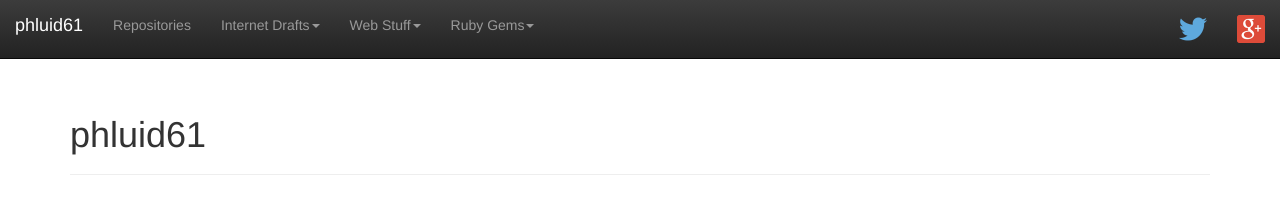
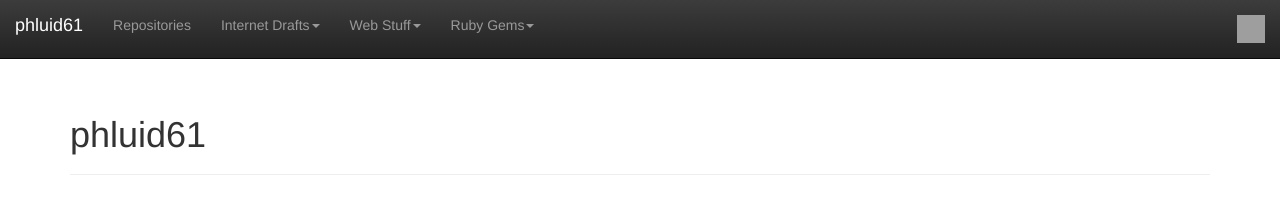
Before and after one commit to phluid61/phluid61.github.io, a Jekyll site: the page built from index.html, in a window 1280 px wide. Shown: the top 197 px of the page. Built offline with Jekyll 4.4.1, drawn with Linux system fonts in a browser that asks for light colours.

Commit message:
remove twitter and G+ (haha)

```diff
--- a/_includes/navbar.html
+++ b/_includes/navbar.html
@@ -29,10 +29,7 @@
 		</ul>
 		<ul class="nav navbar-nav navbar-right">
 			<li>
-				<a href="https://twitter.com/phluid61"><img src="/twitter.png" width="28" height="28"></a>
-			</li>
-			<li>
-				<a href="https://plus.google.com/+MatthewKerwin"><img src="/google+.png" width="28" height="28"></a>
+				<a href="https://matthew.kerwin.net.au/"><img src="/https://matthew.kerwin.net.au/mk" width="28" height="28"></a>
 			</li>
 		</ul>
 	</div>
```
